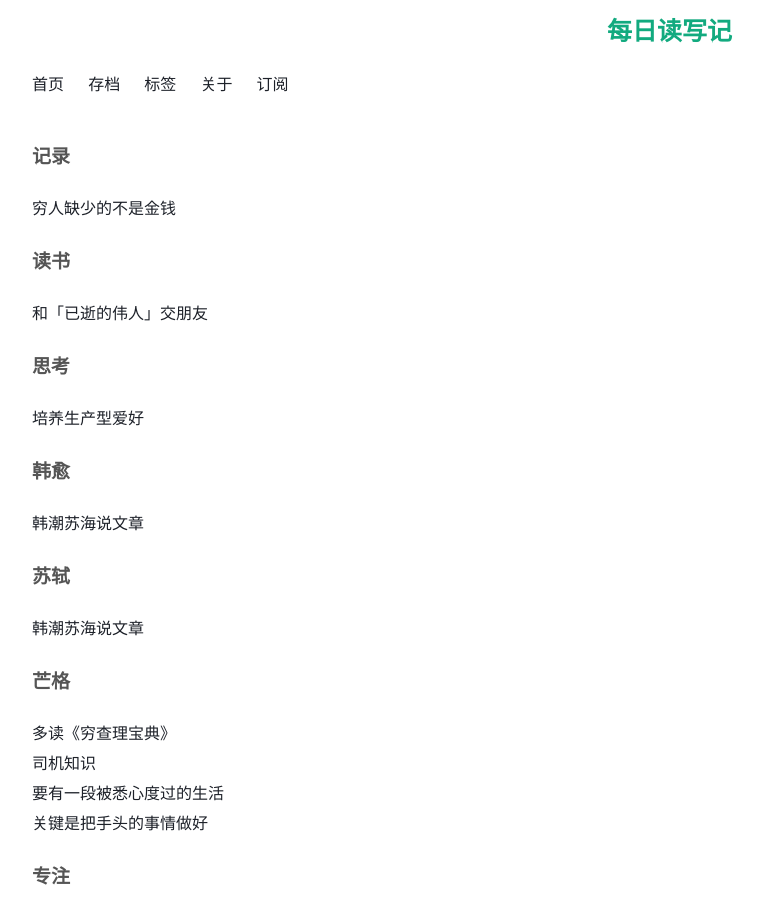
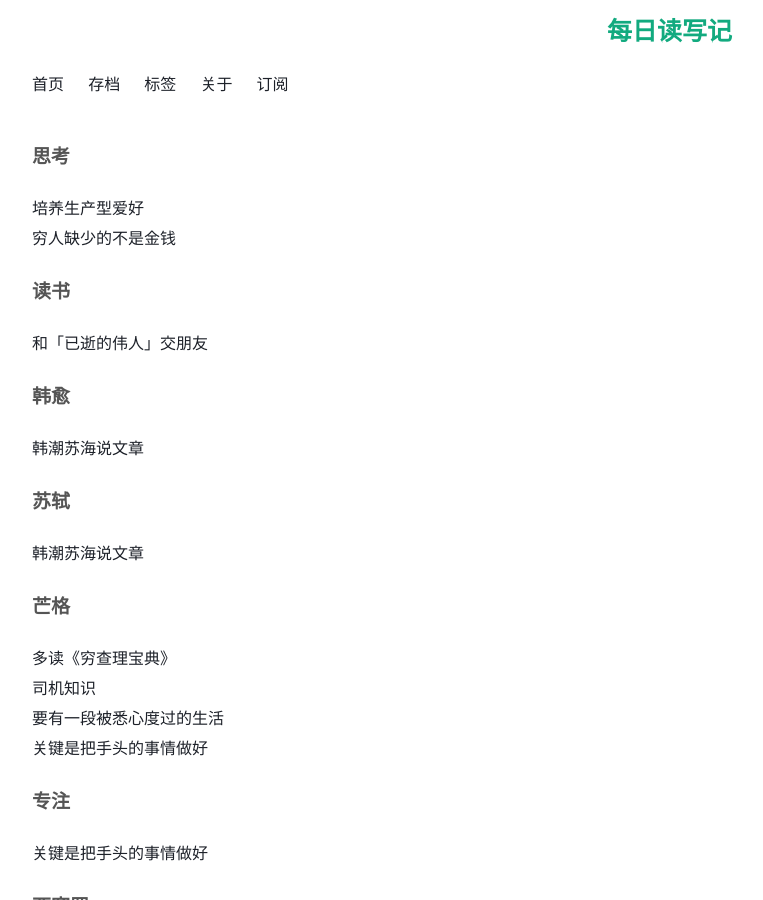
Before and after one commit to Turbo-Snail/ReadingCard, a Jekyll site: the page built from tag.html, in a window 1280 px wide and 900 px high. Shown: the whole window, without its empty margins (258-1021 px from the left). Built offline with Jekyll 4.4.1, drawn with Linux system fonts in a browser that asks for light colours; comment, search, counter and statistics services are not loaded.

Commit message:
Update 2017-06-01-Scarcity.md

```diff
--- a/_posts/2017-06-01-Scarcity.md
+++ b/_posts/2017-06-01-Scarcity.md
@@ -2,7 +2,7 @@
 layout: post
 title: 穷人缺少的不是金钱
 tags:
-- 记录
+- 思考
 status: publish
 type: post
 published: true
```
